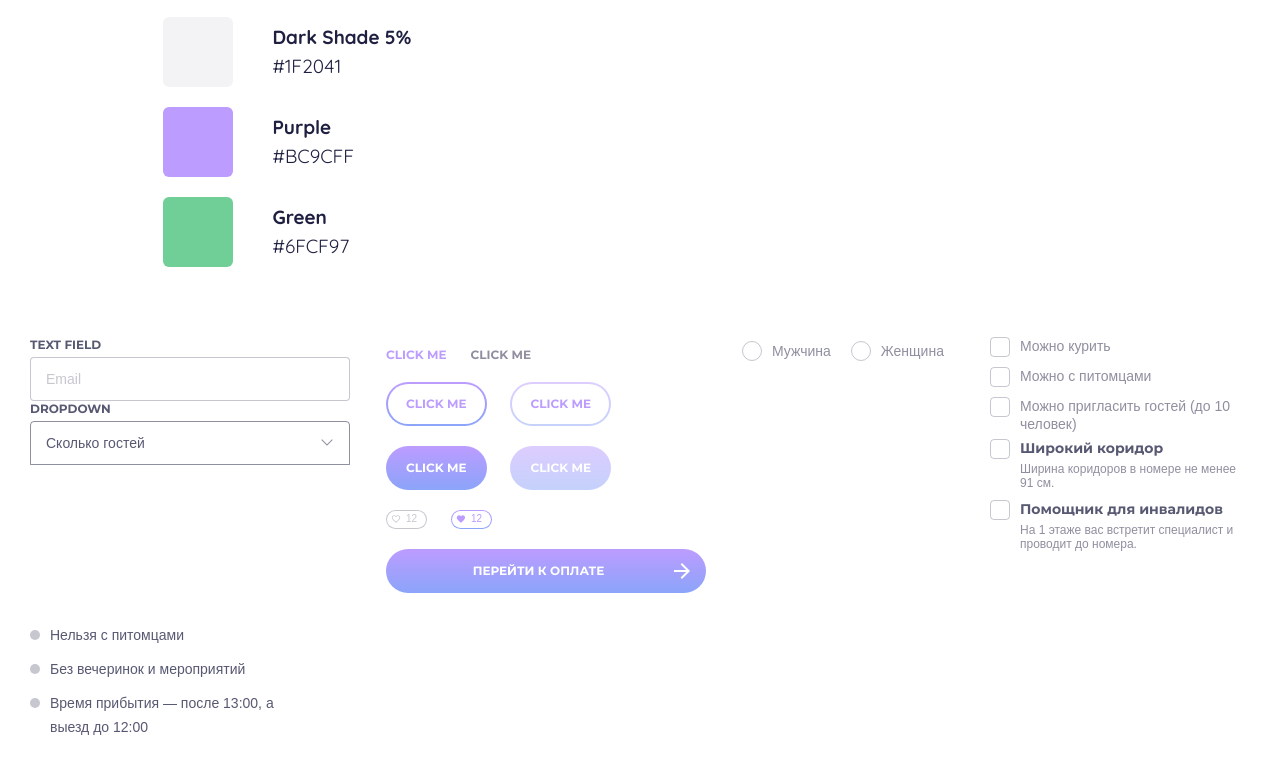
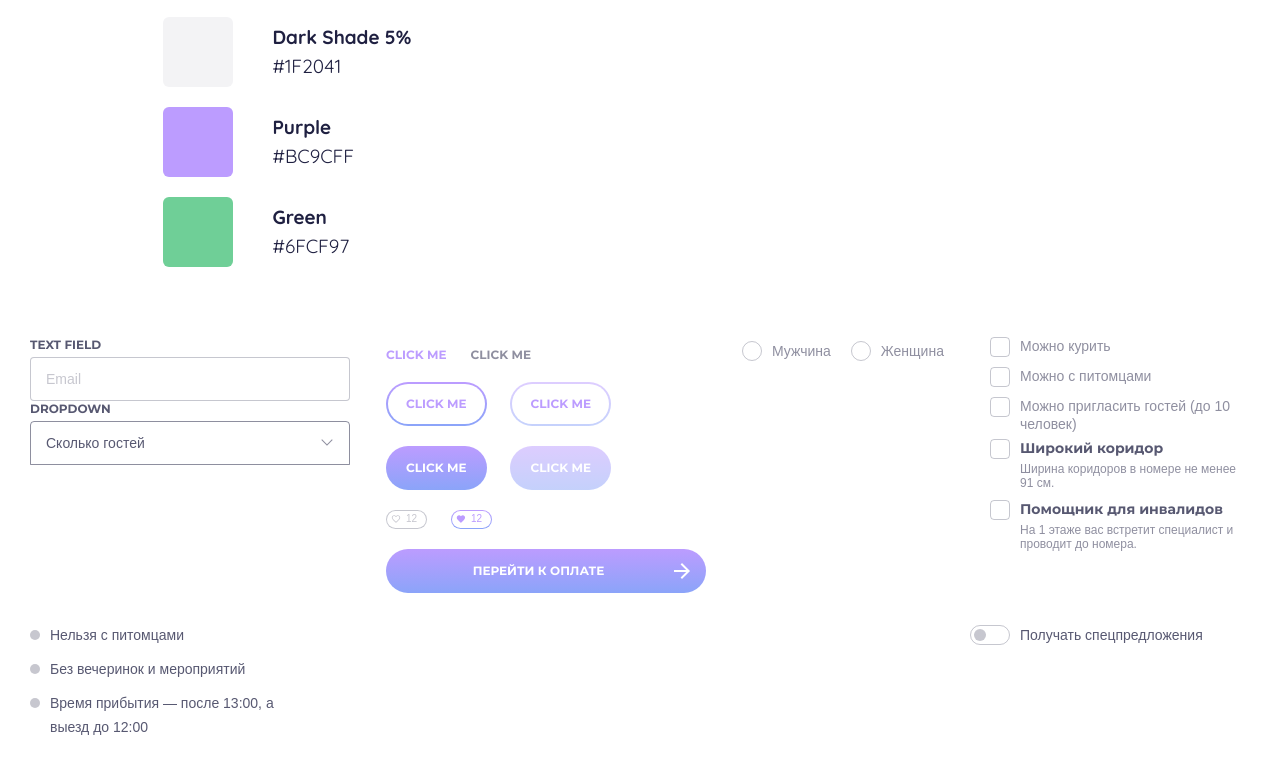
Before and after one commit to DaryaVin/FSDFrontentTest, a website built with webpack: page src/desktop.bundles/UIKit/UIKit.pug in a window 1280 px wide. Shown: the part 383-1156 px from the top of the page. Built offline with nearby package versions, Linux system fonts and the light colour scheme; a web font is replaced by a local one.

Commit message:
Toggle block is created.

```diff
--- a/src/common.blocks/checkboxButton/checkboxButton.scss
+++ b/src/common.blocks/checkboxButton/checkboxButton.scss
@@ -1,5 +1,5 @@
 @import '../сolorVariables/сolorVariables';
-@import '../fontMixins/fontMixins.scss';
+@import '../fontMixins/fontMixins';
 
 .checkboxButtonsGroup{
   @include baseText;
--- a/src/common.blocks/radioButton/radioButton.scss
+++ b/src/common.blocks/radioButton/radioButton.scss
@@ -25,7 +25,6 @@
   outline: none;
   width: 20px;
   height: 20px;
-  // align-items: center;
   opacity: 0;
 }
 
--- /dev/null
+++ b/src/common.blocks/toggle/toggle.pug
@@ -0,0 +1,7 @@
+mixin toggle(id, label)
+  .toggleButtonBox.spaceBetweenContener
+    .toggleButtonBox__field
+      input(type="checkbox", id=id, value=id).toggleButton
+      .toggleButton__checkmark
+        div.toggleButton__checkmarkInnerPoint
+    label(for=id).toggleButtonBox__label !{label}
--- /dev/null
+++ b/src/common.blocks/toggle/toggle.scss
@@ -0,0 +1,60 @@
+@import '../сolorVariables/сolorVariables';
+@import '../fontMixins/fontMixins';
+
+.toggleButtonBox {
+  @include baseText;
+  color: $color1Opacity75;
+  margin-bottom: 6px;
+  align-items: center;
+  & * {
+    cursor: pointer;
+  }
+}
+.toggleButtonBox__field {
+  position: relative;
+  height: 20px;
+  & .toggleButton:checked ~ .toggleButton__checkmark {
+    border-color: $color2;
+    &::before {
+      transform: translateX(20px);
+      @include linearGradient(background, $color2, $color2Gradiend);
+    }
+  }
+}
+.toggleButton {
+  width: 40px;
+  height: 20px;
+  opacity: 0;
+  outline: none;
+}
+
+
+.toggleButton__checkmark {
+  position: absolute;
+  top: 0;
+  left: 0;
+  height: 18px;
+  width: 38px;
+  z-index: -1;
+  border: 1px solid $color1Opacity25;
+  border-radius: 10px;
+  transition: 1s;
+  &::before {
+    content: "";
+    position: absolute;
+    border-radius: 50%;
+    transform-origin: center;
+    margin: 3px;
+    width: 12px;
+    height: 12px;
+    outline: none;
+    @include linearGradient(background, $color1Opacity25, $color1Opacity25);
+    transition: 1s;
+  }
+}
+
+.toggleButtonBox__label {
+  width: 230px;
+  padding-left: 10px;
+  text-align: left;
+}
--- a/src/desktop.bundles/UIKit/UIKit.js
+++ b/src/desktop.bundles/UIKit/UIKit.js
@@ -7,5 +7,6 @@ import '@common/baseStyle/baseStyle.scss';
 import '@common/radioButton/radioButton.scss';
 import '@common/checkboxButton/checkboxButton.scss';
 import '@common/bulletList/bulletList.scss';
+import '@common/toggle/toggle.scss';
 
 import './UIKit.scss';
--- a/src/desktop.bundles/UIKit/UIKit.pug
+++ b/src/desktop.bundles/UIKit/UIKit.pug
@@ -10,6 +10,7 @@ html(lang="en")
     include ../../common.blocks/radioButton/radioButton.pug
     include ../../common.blocks/checkboxButton/checkboxButton.pug
     include ../../common.blocks/bulletList/bulletList.pug
+    include ../../common.blocks/toggle/toggle.pug
 
     .colorAndType
       .PresentationBlock__color
@@ -90,6 +91,8 @@ html(lang="en")
             'Время прибытия — после 13:00, а выезд до 12:00',
           ];
         +bulletList("bulletList", bulletListItems)
+      .PrePresentationBlock__toggle
+        +toggle("specialOffers", "Получать спецпредложения")
     .cards
     .headers
     .footers
```
